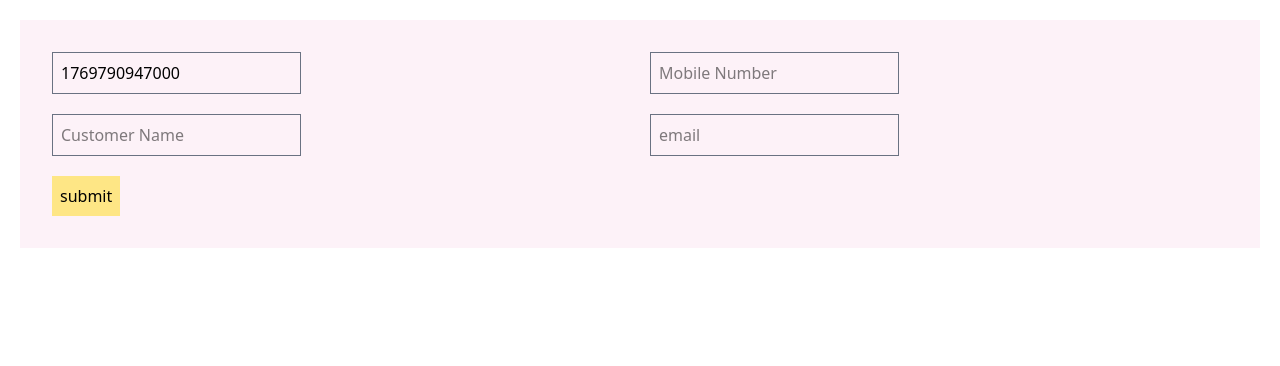
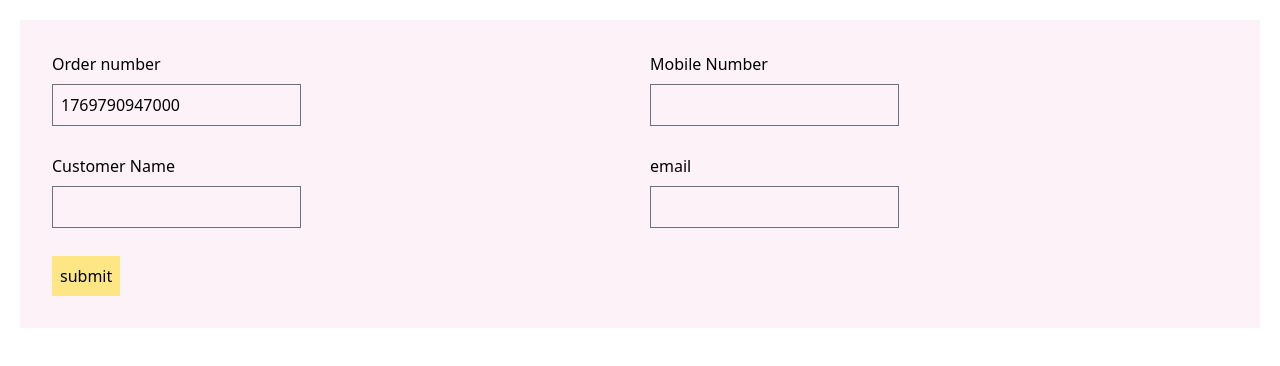
Before and after one commit to Kirushanthi26/react-marathon, a React (Vite) app: page / in a window 1280 px wide. Shown: the top 366 px of the page. Built offline with nearby package versions, Linux system fonts and the light colour scheme.

Commit message:
reusable component for input field

```diff
--- /dev/null
+++ b/src/features/foodDeliveryForm/controller/TextField.tsx
@@ -0,0 +1,24 @@
+import { forwardRef, type ForwardedRef } from "react"
+import type { FieldError } from "react-hook-form"
+
+type TextFieldProps = React.InputHTMLAttributes<HTMLInputElement> & {
+    label: string
+    error?: FieldError
+}
+
+export const TextField = forwardRef((props: TextFieldProps, ref: ForwardedRef<HTMLInputElement>) => {
+    const { type = "text", label, className = "", error, ...other } = props
+    return (
+        <div>
+            <label>{label}</label>
+            <br />
+            <input
+                type={type}
+                className={`border border-gray-500 p-2 my-2 ${className}`}
+                ref={ref}
+                {...other}
+            />
+            <p className="text-red-500">{error?.message}</p>
+        </div>
+    )
+})
--- a/src/features/foodDeliveryForm/foodDeliveryFormRHF/FoodDeliveryFormRHF.tsx
+++ b/src/features/foodDeliveryForm/foodDeliveryFormRHF/FoodDeliveryFormRHF.tsx
@@ -1,4 +1,6 @@
 import { useForm } from "react-hook-form"
+import { TextField } from "../controller/TextField"
+
 
 type UserDetails = {
     customerName: string
@@ -26,12 +28,14 @@ export default function FoodDeliveryFormRHF() {
 
     return (
         <form onSubmit={handleSubmit(handleSubmitForm)} noValidate className="space-y-5 w-full">
-            <div className="grid grid-cols-2  gap-5">
-                <div>
-                    <input type="text" placeholder="Order number" className="border border-gray-500 p-2" {...register('orderNo')} disabled />
-                </div>
-                <div>
-                    <input type="number" placeholder="Mobile Number" className="border border-gray-500 p-2" {...register('mobileNo', {
+            <div className="grid grid-cols-2 gap-5">
+
+                <TextField label="Order number" {...register('orderNo')} disabled />
+
+                <TextField
+                    type="number"
+                    label="Mobile Number"
+                    {...register('mobileNo', {
                         required: {
                             value: true,
                             message: "mobile is require"
@@ -44,17 +48,19 @@ export default function FoodDeliveryFormRHF() {
                             value: 10,
                             message: "mobile number must be 10"
                         }
-                    })} />
-                    {errors.mobileNo && <p className="text-red-500">{errors.mobileNo.message}</p>}
-                </div>
-                <div>
-                    <input type="text" placeholder="Customer Name" className="border border-gray-500 p-2" {...register('customerName', {
+                    })}
+                    error={errors.mobileNo}
+                />
+
+                <TextField
+                    {...register('customerName', {
                         required: "customer name is require"
-                    })} />
-                    {errors.customerName && <p className="text-red-500">{errors.customerName.message}</p>}
-                </div>
-                <div>
-                    <input type="email" placeholder="email" className="border border-gray-500 p-2" {...register('email', {
+                    })}
+                    label="Customer Name"
+                    error={errors.customerName}
+                />
+
+                <TextField {...register('email', {
                     required: "email is require",
                     pattern: {
                         value: /^[^\s@]+@[^\s@]+\.[^\s@]+$/,
@@ -65,9 +71,10 @@ export default function FoodDeliveryFormRHF() {
                             return value !== "email@gmail.com" || "this email Blocked"
                         }
                     }
-                    })} />
-                    {errors.email && <p className="text-red-500">{errors.email.message}</p>}
-                </div>
+                })}
+                    type="email"
+                    label="email"
+                    error={errors.email} />
             </div>
             <button type="submit" className="bg-amber-200 p-2">submit</button>
         </form>
```
Lines whose indentation alone changed are shown as unchanged.
